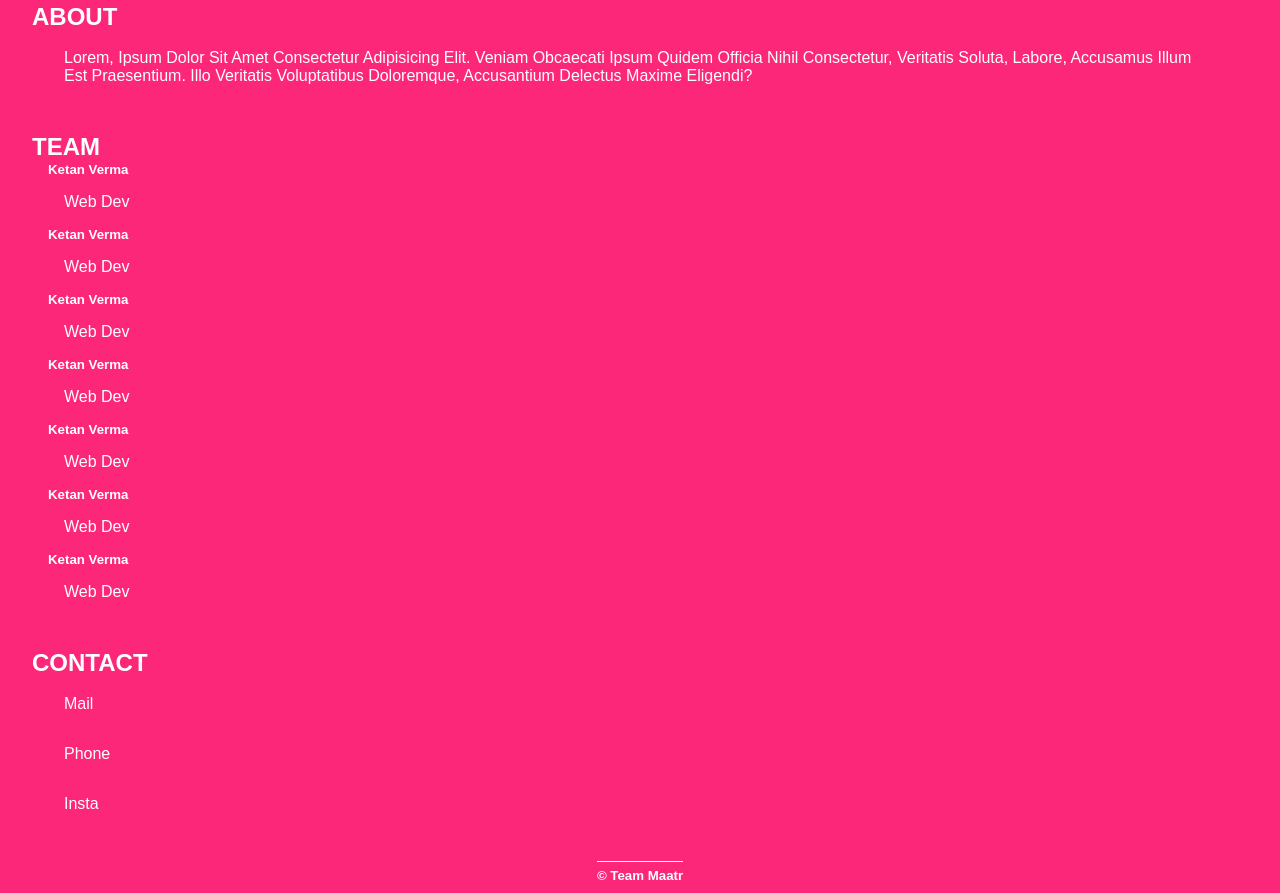
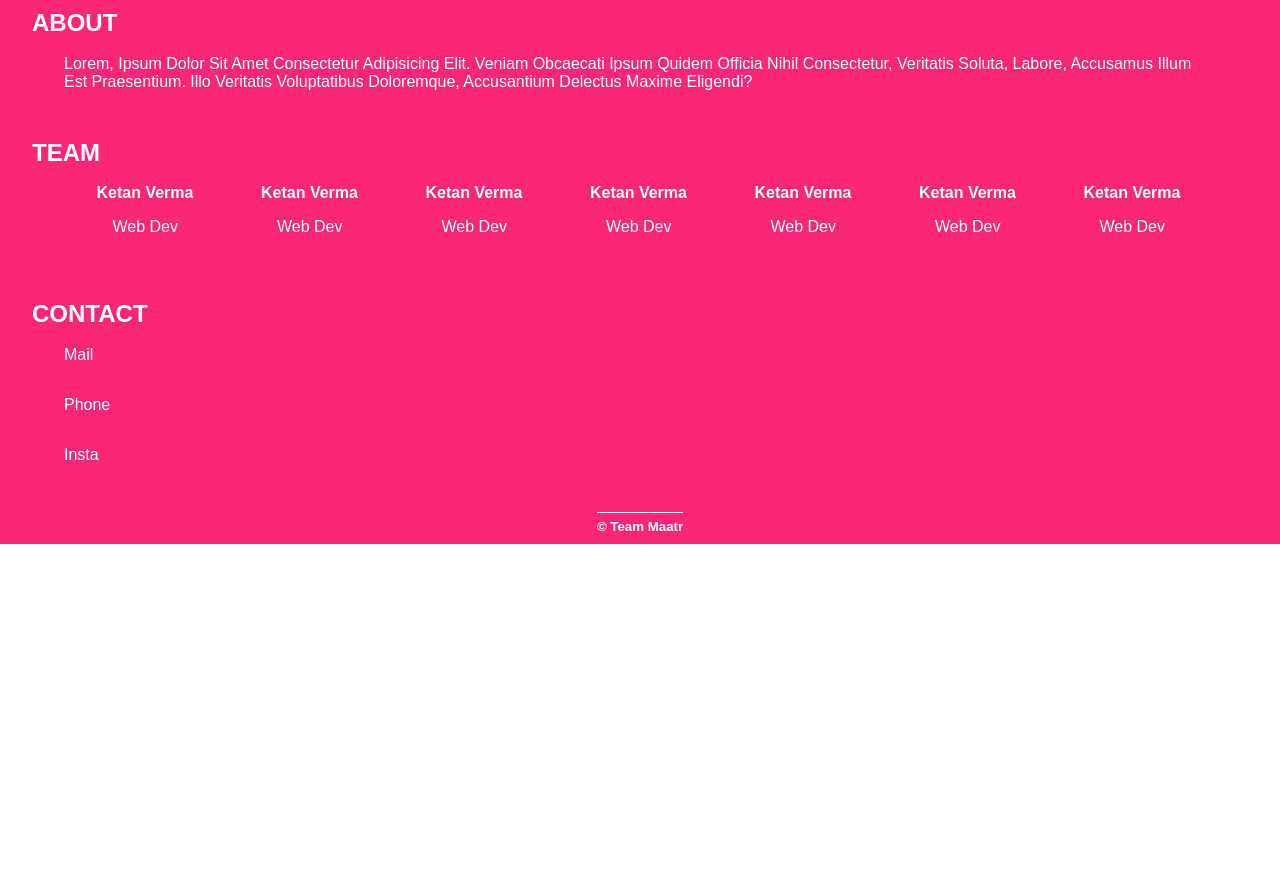
Before and after one commit to Ketan-Verma/maatra, a plain HTML site: page index.html in a window 1280 px wide. Shown: the part 1208-2101 px from the top of the page. After the commit the page ends 1752 px from the top, so only its background shows below. Drawn offline with Linux system fonts and the light colour scheme.

Commit message:
Update style.css

```diff
--- a/style.css
+++ b/style.css
@@ -35,6 +35,7 @@ nav li{
     margin-right: auto;
     height: 16em;
     width: 70%;
+    border: solid rgba(128, 128, 128, 0.041);
 
 }
 .main-heading{
@@ -271,3 +272,30 @@ padding: 0em 1em;
 p{
     text-transform:capitalize;
 }
+#sub{
+    display: flex;
+    justify-content: space-evenly;
+    flex-wrap: wrap;
+    /* background-color: royalblue; */
+}
+.sub-child {
+    margin: 1em;
+    min-width: 100px;
+}
+.sub-child h5{
+    font-size: 1em;
+}
+@media screen and (max-width:600px) {
+      #sub{
+            flex-direction: column;
+            text-align: center;
+            flex-wrap: wrap;
+        }
+        footer{
+            text-align: center;
+        }
+}
+
+html{
+    scroll-behavior: smooth;
+}
```
